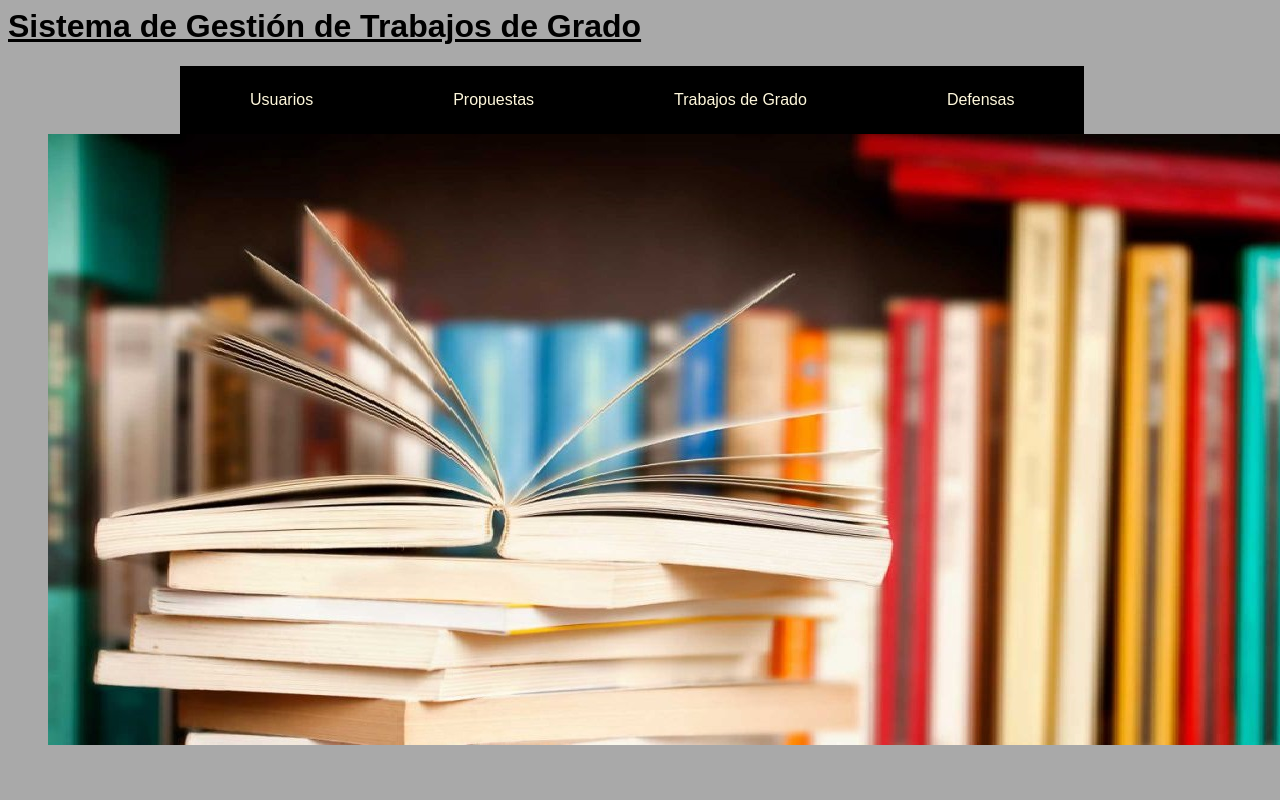
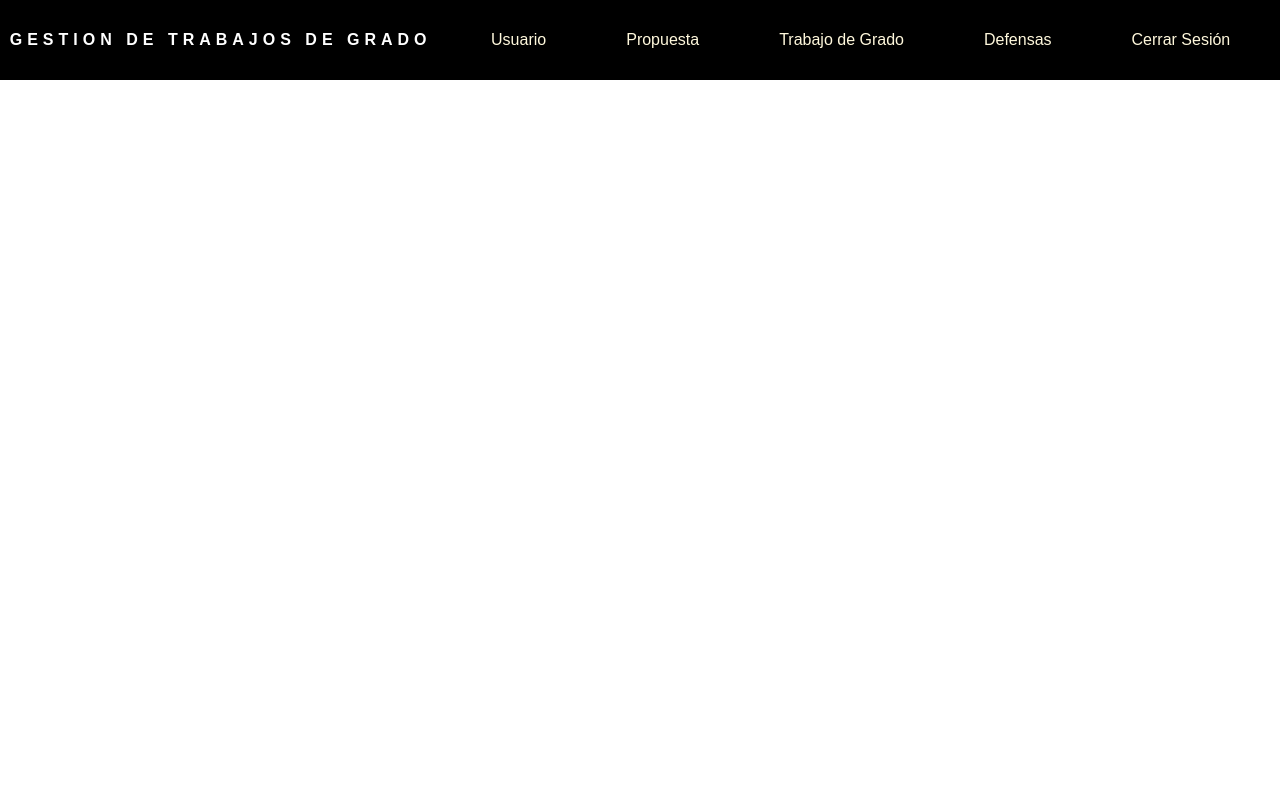
Before and after one commit to RobJVE/Gestion-TrabajosdeGrado, a Django app: template gestionusuarios/templates/gestionusuarios/home.html in a window 1280 px wide; the page is wider, and only the part inside the window is pictured. Run offline with Django 3.2, Linux system fonts and the light colour scheme; the template is opened without the code that fills it, so the values that code supplies are empty.

Commit message:
Agregando login, y modificando estilos del home y de formularios

```diff
--- a/gestionusuarios/admin.py
+++ b/gestionusuarios/admin.py
@@ -1,5 +1,5 @@
 from django.contrib import admin
-from .models import Usuario
+from .models import Persona
 from .models import Tipo
 from .models import Term
 from .models import Statuspropuesta
@@ -7,7 +7,7 @@ from .models import Propuesta
 
 # Register your models here.
 
-admin.site.register(Usuario)
+admin.site.register(Persona)
 admin.site.register(Tipo)
 admin.site.register(Term)
 admin.site.register(Statuspropuesta)
--- a/gestionusuarios/forms.py
+++ b/gestionusuarios/forms.py
@@ -1,11 +1,11 @@
 from django import forms
 
-from gestionusuarios.models import Usuario, Propuesta
+from gestionusuarios.models import Persona, Propuesta
 
 class UsuarioForm(forms.ModelForm):
 
     class Meta:
-        model = Usuario
+        model = Persona
 
         fields = [
             'Tipousuario',
--- a/gestionusuarios/models.py
+++ b/gestionusuarios/models.py
@@ -8,7 +8,7 @@ class Tipo(models.Model):
     def __str__(self):
         return self.Nombretipo
 
-class Usuario(models.Model):
+class Persona(models.Model):
     Tipousuario = models.ForeignKey(Tipo, null=True, on_delete=models.CASCADE)
     Cedula = models.CharField(unique=True, max_length=9)
     Nombres = models.CharField(max_length=40)
--- a/gestionusuarios/static/gestionusuarios/style.css
+++ /dev/null
@@ -1,79 +0,0 @@
-body {
-    background-color: darkgrey;
-}
-
-h1 a, h2 a {
-    color: black;
-    font-family: Arial, Helvetica, sans-serif;
-}
-
-#principal {
-    margin: auto;
-    width: 1000px;
-    font-family: Arial, Helvetica, sans-serif;
-}
-
-ul {
-    list-style: none;
-}
-
-.nav li a {
-    background-color: black;
-    color: cornsilk;
-    text-decoration: none;
-    padding: 25px 70px;
-    display: block;
-}
-
-.nav > li{
-    float: left;
-}
-
-.nav li a:hover {
-    background-color: 434343;
-}
-
-.nav li ul{
-    display: none;
-    position: absolute;
-}
-
-.nav li:hover > ul {
-    display: block;
-}
-
-#imagenprincipal {
-    display: block;
-    margin-right: auto;
-}
-
-#persona{
-    margin: 0 auto;
-    width: 350px;
-    font-family: Arial, Helvetica, sans-serif;
-    background-color: white;
-    padding: 20px;
-    border: solid 1px black;
-}
-
-.btn {
-    width: 340px;
-    border-radius: 2px;
-    display: inline-block;
-    padding: 15px 15px;
-    font-family: Arial, Helvetica, sans-serif;
-}
-
-.btn-color {
-    color: white;
-    background-color: black;
-}
-
-.btn-color:hover {
-    background-color: 434343;
-}
-
-.form-control {
-    width: 340px;
-    padding: 5px;
-}
--- /dev/null
+++ b/gestionusuarios/static/gestionusuarios/styles/nav.css
@@ -0,0 +1,49 @@
+*{
+    margin: 0px;
+    padding: 0px;
+    box-sizing: border-box;
+}
+
+nav{
+    display: flex;
+    justify-content: space-around;
+    align-items: center;
+    min-height: 10vh;
+    background-color: black;
+    color: white;
+    font-family: Arial, Helvetica, sans-serif;
+}
+
+.logo{
+    text-transform: uppercase;
+    letter-spacing: 5px;
+}
+
+ul {
+    list-style: none;
+}
+
+.nav-links a {
+    background-color: black;
+    color: cornsilk;
+    text-decoration: none;
+    padding: 25px 40px;
+    display: block;
+}
+
+.nav-links > li{
+    float: left;
+}
+
+.nav-links a:hover {
+    background-color: 434343;
+}
+
+.nav-links li ul{
+    display: none;
+    position: absolute;
+}
+
+.nav-links li:hover > ul {
+    display: block;
+}
--- a/gestionusuarios/templates/gestionusuarios/home.html
+++ b/gestionusuarios/templates/gestionusuarios/home.html
@@ -2,30 +2,30 @@
 <html>
     <head>
         <title>Sistema de Trabajos de Grado</title>
-        <link rel="stylesheet" href="{% static 'gestionusuarios/style.css' %}">
+        <link rel="stylesheet" href="{% static 'gestionusuarios/styles/nav.css' %}">
     </head>
     <body>
-        <div>
-            <h1><a href="/">Sistema de Gestión de Trabajos de Grado</a></h1>
-        </div>
 
-        <div id="principal">
-            <ul class="nav">
-                <li><a href="">Usuarios</a>
+        <nav>
+            <div class="logo">
+                <h4>GESTION DE TRABAJOS DE GRADO</h4>
+            </div>
+            <ul class="nav-links">
+                <li><a href="nuevo">Usuario</a>
                     <ul>
                         <li><a href="nuevo">Registrar Usuario</a></li>
                         <li><a href="">Consultar Usuario</a></li>
                         <li><a href="">Editar Usuario</a></li>
                     </ul>
                 </li>
-                <li><a href="">Propuestas</a>
+                <li><a href="">Propuesta</a>
                     <ul>
                         <li><a href="nuevapropuesta">Registrar Propuesta</a></li>
                         <li><a href="">Consultar Propuesta</a></li>
                         <li><a href="">Editar Propuesta</a></li>
                     </ul>
                 </li>
-                <li><a href="">Trabajos de Grado</a>
+                <li><a href="">Trabajo de Grado</a>
                     <ul>
                         <li><a href="">Registrar Trabajo de Grado</a></li>
                         <li><a href="">Consultar Trabajo de Grado</a></li>
@@ -34,19 +34,17 @@
                 </li>
                 <li><a href="">Defensas</a>
                     <ul>
-                        <li><a href="">Registrar Defensa de TG</a></li>
-                        <li><a href="">Consultar Defensa de TG</a></li>
-                        <li><a href="">Editar Defensa de TG</a></li>
+                        <li><a href="">Registrar Defensa</a></li>
+                        <li><a href="">Consultar Defensa</a></li>
+                        <li><a href="">Editar Defensa</a></li>
                     </ul>
                 </li>
+                <li><a href="/logout">Cerrar Sesión</a></li>
             </ul>
-        </div>
 
-        <div class="imagenprincipal">
-            <ul>
-                <li><img src="static/gestionusuarios/imagenes/librostesis.jpg" alt=""></li>
-            </ul>
-        </div>
+        </nav>
+
+
 
     </body>
 </html>
--- a/gestionusuarios/urls.py
+++ b/gestionusuarios/urls.py
@@ -4,6 +4,8 @@ from . import views
 
 urlpatterns = [
     path('', views.index, name='index'),
+    path('login', views.login),
+    path('logout', views.logout),
     path('nuevo', views.usuario_view, name='crear_usuario'),
     path('nuevapropuesta', views.propuesta_view, name='crear_propuesta')
 ]
```
Also changed, not shown: gestionusuarios/static/gestionusuarios/styles/formulario.css (added, +36 -0 lines), gestionusuarios/static/gestionusuarios/styles/login.css (added, +40 -0 lines), gestionusuarios/templates/gestionusuarios/index.html (deleted, +0 -16 lines), gestionusuarios/templates/gestionusuarios/indexreplica.html (deleted, +0 -16 lines), gestionusuarios/templates/gestionusuarios/login.html (added, +19 -0 lines), gestionusuarios/templates/gestionusuarios/nuevapersona.html (added, +59 -0 lines), gestionusuarios/templates/gestionusuarios/nuevapropuesta.html (added, +59 -0 lines), gestionusuarios/views.py (+59 -17 lines), db.sqlite3, gestionusuarios/migrations/0008_auto_20191226_1359.py (added).
